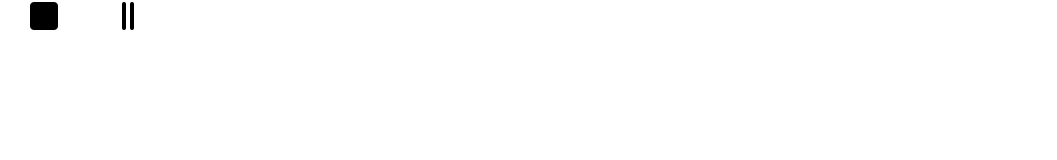
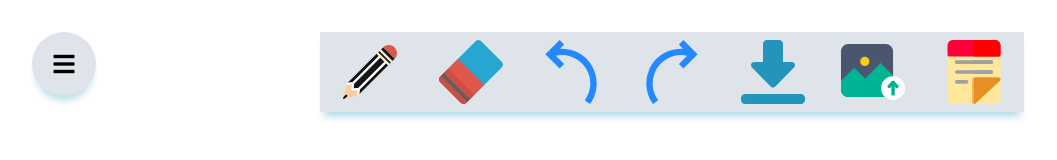
Before and after one commit to DEBADYUTI-KARMAKAR/White-Board, a plain HTML site: page index.html in a window 1280 px wide. Shown: the whole page, without its empty margins (0-1057 px from the left). Drawn offline with Linux system fonts and the light colour scheme.

Commit message:
add options container and tools container and style page

```diff
--- a/index.html
+++ b/index.html
@@ -1,95 +1,29 @@
 <!DOCTYPE html>
 <html lang="en">
-
 <head>
-
     <meta charset="UTF-8">
     <meta http-equiv="X-UA-Compatible" content="IE=edge">
     <meta name="viewport" content="width=device-width, initial-scale=1.0">
-    <title>Deb Board</title>
-    <style>
-        body {
-            margin: 0px;
-        }
+    <link rel="stylesheet" href="https://cdnjs.cloudflare.com/ajax/libs/
+font-awesome/5.15.2/css/all.min.css"/>
+    <link rel="stylesheet" href="style.css">
+    <title>DebBoard</title>
+</head>
+<body>
+    <div class="options-cont">
+        <i class="fas fa-bars"></i>
+    </div>
+    <div class="tools-cont">
+        <img src="/icons/pencil.svg">
+        <img src="/icons/Eraser.svg">
+        <img src="/icons/undo.svg">
+        <img src="/icons/redo.svg">
+        <img src="/icons/download.svg">
+        <img src="/icons/upload.svg">
+        <img src="/icons/StickyNotes.svg">
+    </div>
 
-        .fas {
-            font-size: 2rem;
-            margin-right: 30px;
-            margin-left: 30px;
-        }
-    </style>
-    <link rel="stylesheet" href="https://cdnjs.cloudflare.com/ajax/libs/font-awesome/6.0.0-beta3/css/all.min.css">
-</head>
 
-<body>
-    <!-- <h1>Canvas example</h1> -->
-    <!-- drawing board -->
-    <i class="fas fa-square"></i>
-    <i class="fas fa-grip-lines-vertical"></i>
-    <canvas></canvas>
+    <script src="./tools.js"></script>
 </body>
-<!-- html js inject-->
-<script>
-    let canvasBoard = document.querySelector("canvas");
-    let rectTool = document.querySelector(".fa-square");
-    let lineTool = document.querySelector(".fa-grip-lines-vertical");
-    let cTool = "rectTool";
-    // default height width is smaller
-    canvasBoard.height = window.innerHeight;
-    canvasBoard.width = window.innerWidth;
-    // this line gives you the tool to draw on that canvas
-    let tool = canvasBoard.getContext("2d");
-    let body = document.querySelector("body");
-    // tool change logic
-    rectTool.addEventListener("click", function () {
-        cTool = "rectTool";
-    })
-    lineTool.addEventListener("click", function () {
-        cTool = "lineTool";
-    })
-    // canavas board -> top point kitna niche hai
-    let boardTop = canvasBoard.getBoundingClientRect().top;
-    // canavas board -> left  point kitna aage  hai
-    let boardLeft = canvasBoard.getBoundingClientRect().left;
-
-    let iX, iY, fX, fY;
-    body.addEventListener("mousedown",
-        function (e) {
-
-            iX = e.clientX+boardLeft;
-            iY = e.clientY -boardTop;
-        })
-    body.addEventListener("mouseup", function (e) {
-        // console.log(e);
-        fX = e.clientX+boardLeft;;
-        fY = e.clientY - boardTop;
-        let width = fX - iX;
-        let height = fY - iY;
-        if (cTool == "rectTool") {
-            tool.strokeRect(iX, iY, width, height);
-        } else {
-            tool.beginPath();
-            tool.moveTo(iX, iY);
-            tool.lineTo(fX, fY);
-            tool.stroke();
-            console.log("Pencil tool is pending")
-        }
-    })
-    // alert("mouse was pressed on body");
-            // console.log(e);
-            // let xPos = e.clientX;
-            // let yPos = e.clientY;
-            // console.log(xPos, yPos)
-   // // rectangle build
-    // tool.fillStyle = "green";
-    // // x,y,width,height
-    // tool.fillRect(10, 30, 200, 200);
-    // // boundaries draw
-    // tool.strokeStyle = "red";
-    // tool.strokeRect(50, 50, 200, 200);
-    // tool.fillStyle = "blue"
-    // tool.fillRect(40, 40, 100, 100);
-    // press on the screen
-</script>
-
 </html>
--- /dev/null
+++ b/style.css
@@ -0,0 +1,39 @@
+*{
+    box-sizing: border-box;
+}
+body{
+    margin: 0;
+    padding: 0;
+}
+
+.options-cont{
+    height: 4rem;
+    width: 4rem;
+    background-color: #dfe4ea;
+    position: absolute;
+    top: 2rem;
+    left: 2rem;
+    display: flex;
+    justify-content: center;
+    align-items: center;
+    border-radius: 50%;
+    font-size: 1.5rem;
+    box-shadow: 0 8px 8px -4px lightblue;
+
+}
+
+.tools-cont{
+    display: flex;
+    height: 5rem;
+    width: 55vw;
+    background-color: #dfe4ea;
+    justify-content: space-around;
+    position: absolute;
+    top: 2rem;
+    left: 25vw;
+    box-shadow: 0 8px 8px -4px lightblue;
+}
+.tools-cont > *{
+    display: block;
+    width: 4rem;
+}
```
Also changed, not shown: icons/Eraser.svg (added), icons/StickyNotes.svg (added), icons/download.svg (added), icons/pencil.svg (added), icons/redo.svg (added), icons/undo.svg (added), icons/upload.svg (added), tools.js (added).
